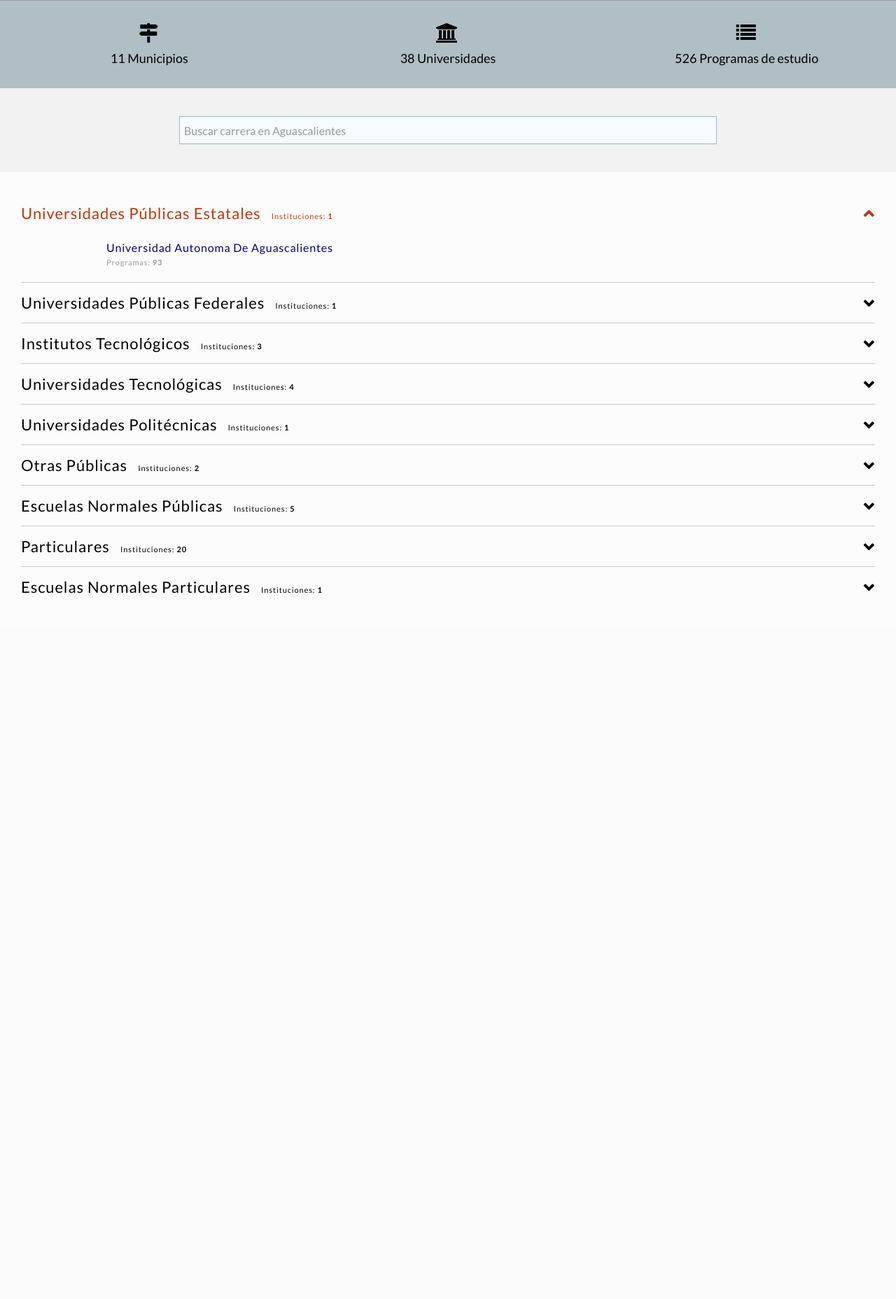
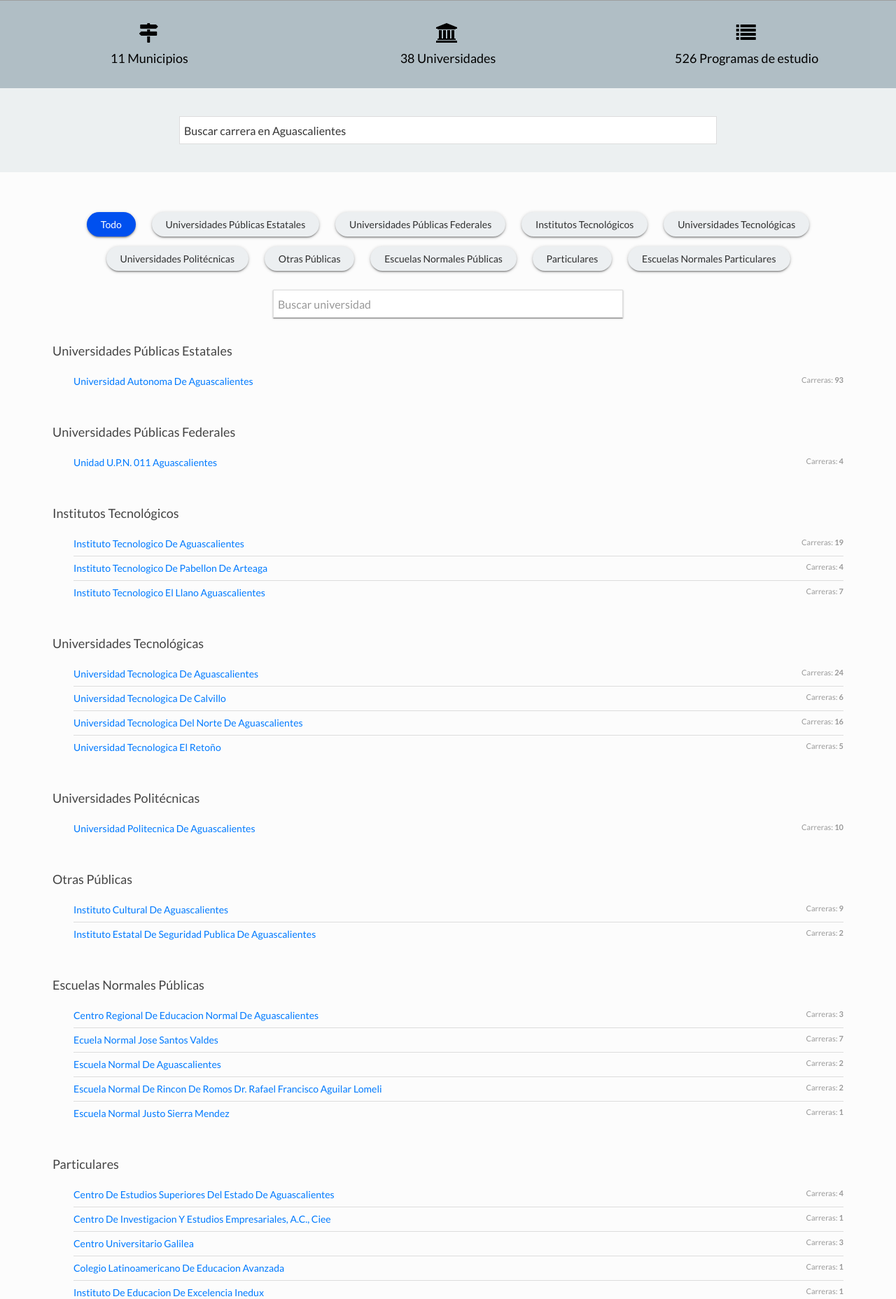
Before and after one commit to redcpp/universidades, a Django app: page /estado/81/ in a window 1280 px wide. Shown: the part 384-2240 px from the top of the page at 70% size. Before the commit the page ends 1232 px from the top, so only its background shows below. Run offline with Django 3.2, Linux system fonts and the light colour scheme; data comes from the database, SQL or seed files in the repository; some libraries are stand-ins or nearby versions; grey boxes are pictures that could not be loaded.

Commit message:
Estado: filtros (chips) y buscador de universidad.

```diff
--- a/unsearch/static/sass/_ids.scss
+++ b/unsearch/static/sass/_ids.scss
@@ -115,7 +115,7 @@
 
 #buscador-estado {
 	padding: 40px 20px;
-	background-color: rgb(242, 242, 242);
+	background-color: #ecf0f1;
 	form {
 		width: 100%;
 		max-width: $medium;
@@ -124,6 +124,58 @@
 		input {
 			color: #000;
 			width: 100%;
+			&::-webkit-input-placeholder {
+				color: rgba(0,0,0,.8);
+			}
+		}
+	}
+}
+
+#filtros {
+	margin: 20px auto;
+	margin-top: 50px;
+	padding: 0 30px;
+	width: 100%;
+	text-align: center;
+	.chip{
+		display: inline-block;
+		font-size: 1em;
+		color: rgba(0,0,0,0.8);
+		background-color: #ECEFF1;
+		margin: 7px 10px;
+		padding: 0 20px;
+		height: 35px;
+		line-height: 35px;
+		border-radius: 20px;
+		box-shadow: 0px 3px 1px -2px rgba(0, 0, 0, .2),
+					0px 2px 2px 0px rgba(0, 0, 0, .2),
+					0px 1px 5px 0px rgba(0, 0, 0, .2);
+		&:hover {
+			cursor: pointer;
+			box-shadow: 0px 2px 4px -1px rgba(0, 0, 0, .2),
+						0px 4px 5px 0px rgba(0, 0, 0, .2),
+						0px 1px 10px 0px rgba(0, 0, 0,.2);
+		}
+		&.active {
+			color: white;
+			background-color: #0050ef;
+		}
+	}
+}
+
+#live-search {
+	margin-top: 10px;
+	margin-bottom: -15px;
+	padding: 0 20px;
+}
+
+#lista-unis {
+	.bloque-unis { margin-top: 50px; }
+	.unis {
+		li {
+			margin-top: 7px;
+			padding-top: 7px;
+			a:hover span { color: #059 !important; }
 		}
 	}
 }
@@ -157,6 +209,8 @@
 
 	#lista-universidades { .uni { padding: 5px; } }
 
+	#filtros .chip { margin: 10px auto; display: block; }
+
 	#carreras {
 		padding: 30px 15px;
 		ul {
--- a/unsearch/static/sass/_layout.scss
+++ b/unsearch/static/sass/_layout.scss
@@ -120,6 +120,10 @@
 	align-self: flex-end;
 }
 
+.floatr {
+	float: right;
+}
+
 @media (max-width: $small) {
 	.bloque-contenido { padding: 30px 15px; }
 }
--- a/unsearch/templates/unsearch/estado.html
+++ b/unsearch/templates/unsearch/estado.html
@@ -16,6 +16,7 @@
 		</div>
 	</div>
 </div>
+
 <div class="uk-grid" id="estado-stats" data-uk-grid-match>
 	<div class="uk-width-medium-1-3 estado-section">
 		<div class="uk-panel uk-text-center vertical-flex">
@@ -33,38 +34,98 @@
 		</div>
 	</div>
 </div>
+
 <div id="buscador-estado">
 	<form class="uk-form" method="POST" action="{% url 'unsearch:estado_buscar' pk=estado.pk %}">
 		{% csrf_token %}
 		<div class="uk-form-row">
-			<input class="uk-form-large" name="busqueda" placeholder="Buscar carrera en {{estado}}" autofocus>
+			<input class="uk-form-large" name="busqueda" placeholder="Buscar carrera en {{estado}}">
 		</div>
 	</form>
 </div>
 
 {% regroup universidades by tipo as tipo_list %}
 
-<div class="bloque-contenido" id="lista-universidades">
-	<div class="uk-accordion" data-uk-accordion="{collapse: false}">
+<div id="filtros">
+	<div class="chip active" chip="todo">Todo</div>
 	{% for tipo in tipo_list %}
-		<button class="uk-accordion-title">
-			<span class="pr-5">{{tipo.grouper}}</span>
-			<span class="uk-text-small uk-hidden-small">Instituciones: <b>{{tipo.list|length}}</b></span>
-		</button>
-		<div class="uk-accordion-content">
-			<div class="uk-grid uk-grid-margin">
-			{% for universidad in tipo.list %}
-				<article class="uk-width-1-1 uk-comment">
-					<a class="uk-comment-header" href="{% url 'unsearch:universidad' pk=universidad.pk %}">
-						<h4 class="uk-comment-title">{{universidad|title}}</h4>
-						<div class="uk-comment-meta">Programas: <b>{{universidad.carreras.count}}</b></div>
-					</a>
-				</article>
-			{% endfor %}
-			</div>
+		<div class="chip" chip="{{tipo.grouper}}">{{tipo.grouper}}</div>
+	{% endfor %}
+</div>
+
+<form id="live-search" class="uk-form uk-text-center" action="" method="post">
+	<input type="text" id="buscador-live" class="uk-form-width-large uk-form-large shadow-1" value="" placeholder="Buscar universidad">
+</form>
+
+<div class="uk-container uk-container-center">
+	<div id="lista-unis" class="uk-margin-large-bottom">
+	{% for tipo in tipo_list %}
+		<div class="bloque-unis" bloque-uni="{{tipo.grouper}}">
+			<h3 class="uk-margin-bottom-remove">{{tipo.grouper}}</h3>
+			<ul class="uk-list uk-list-line pl-30 unis">
+				{% for universidad in tipo.list %}
+					<li>
+						<a href="{% url 'unsearch:universidad' pk=universidad.pk %}">
+							{{universidad|title}}
+							<span class="uk-hidden-small uk-text-small uk-text-muted floatr">Carreras: <b>{{universidad.carreras.count}}</b></span>
+						</a>
+					</li>
+				{% endfor %}
+			</ul>
 		</div>
 	{% endfor %}
 	</div>
 </div>
 
 {% endblock content %}
+
+{% block heavyjs %}
+<script type="text/javascript">
+$(document).ready(function(){
+
+	/* Filtros */
+	$('.chip').click(function(){
+		var thechosenone = this;
+		var thebloque = $(this).attr('chip');
+		$('#filtros').children('.chip').each(function() {
+			if (this == thechosenone) {
+				$(this).addClass('active');
+			} else {
+				$(this).removeClass('active');
+			}
+		});
+		if (thebloque == 'todo') {
+			$('#lista-unis').children('.bloque-unis').each(function() {
+				$(this).show();
+			});
+		} else {
+			$('#lista-unis').children('.bloque-unis').each(function() {
+				if ($(this).attr('bloque-uni') == thebloque) {
+					$(this).show();
+				} else {
+					$(this).hide();
+				}
+			});
+		}
+	});
+
+	/* Buscador preveer submit */
+	$('#live-search').submit(function(e){
+		e.preventDefault();
+	});
+
+	/* Buscador en vivo */
+	$('#buscador-live').keyup(function(){
+		var filtro = $(this).val();
+		$('.unis li').each(function() {
+			// Si no contiene el filtro, fade out
+			if ($(this).text().search(new RegExp(filtro, 'i')) < 0) {
+				$(this).fadeOut();
+			} else {
+				$(this).show();
+			}
+		});
+	});
+});
+</script>
+{% endblock heavyjs %}
--- a/unsearch/templates/unsearch/parts/base.html
+++ b/unsearch/templates/unsearch/parts/base.html
@@ -52,6 +52,7 @@
 	</div>
 	<!-- END Content -->
 
+	{% block heavyjs %}{% endblock %}
 	{% block footer %}<div id="footer"></div>{% endblock %}
 </div>
 <!-- END Container -->
```
Also changed, not shown: unsearch/static/css/main.css, 1 other file.
